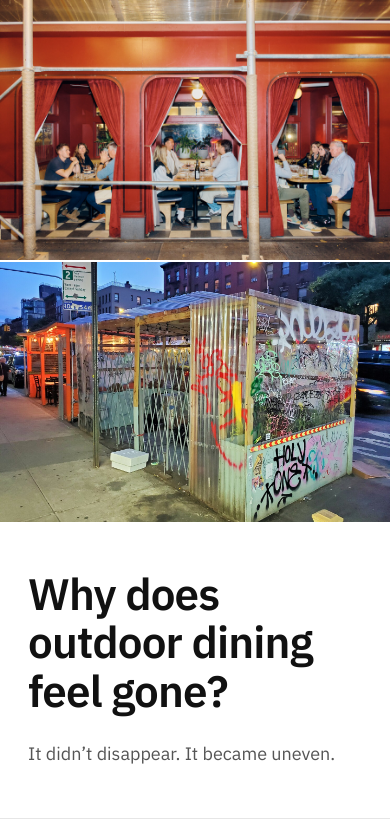
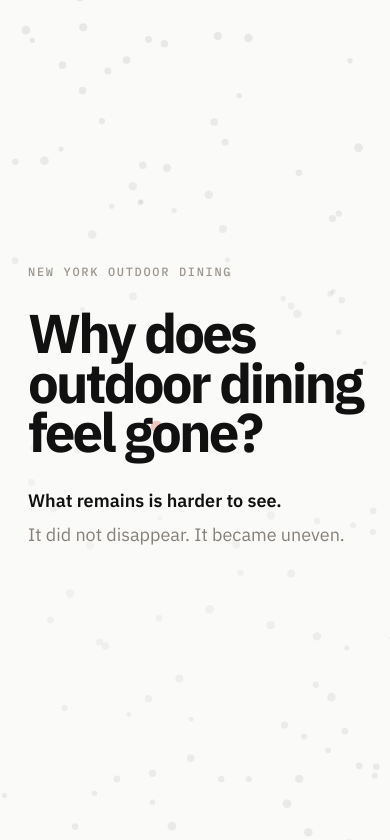
Before and after one commit to hoonkim0123/thesis, a Vue app in the folder vue-project/: page / in a window 390 px wide. Shown: the top 840 px of the page. Built offline with nearby package versions, Linux system fonts and the light colour scheme; no server answers.

Commit message:
landing page update

```diff
--- a/vue-project/src/App.vue
+++ b/vue-project/src/App.vue
@@ -8,6 +8,7 @@ import CorridorGuideMap from './components/CorridorGuideMap.vue'
 import RemainingShareChart from './components/RemainingShareChart.vue'
 import ConstraintsSummary from './components/ConstraintsSummary.vue'
 import CorridorStripDiagram from './components/CorridorStripDiagram.vue'
+import LandingHero from './components/LandingHero.vue'
 
 const activeLayer = ref(null)
 const activeCorridor = ref('Amsterdam Avenue')
@@ -46,25 +47,7 @@ S8: Street level ending
 
 <template>
   <main>
-    <section id="s1">
-      <div class="s1-images fade">
-        <div class="s1-image s1-image-left">
-          <img src="/images/s1-vibrant.jpg" alt="Vibrant outdoor dining during pandemic" />
-        </div>
-
-        <div class="s1-image s1-image-right">
-          <img src="/images/s1-shed.jpg" alt="Empty or contested outdoor dining structures" />
-        </div>
-      </div>
-
-      <div class="w">
-        <h1 class="hed hed-main fade">Why does outdoor dining feel gone?</h1>
-
-        <p class="body-l fade">
-          It didn’t disappear. It became uneven.
-        </p>
-      </div>
-    </section>
+    <LandingHero />
 
     <section id="s1b">
       <div class="w">
--- /dev/null
+++ b/vue-project/src/components/LandingHero.vue
@@ -0,0 +1,345 @@
+<template>
+  <section id="s1" class="hero">
+    <canvas ref="canvasEl" class="heroCanvas" aria-hidden="true"></canvas>
+
+    <div class="heroShade"></div>
+
+    <div class="heroContent">
+      <div class="heroInner">
+        <span class="kicker">New York Outdoor Dining</span>
+
+        <h1 class="headline">
+          <span class="line line1">Why does</span>
+          <span class="line line2">outdoor dining</span>
+          <span class="line line3">feel gone?</span>
+        </h1>
+
+        <div class="dekBlock">
+          <p class="dek dek1">What remains is harder to see.</p>
+          <p class="dek dek2">It did not disappear. It became uneven.</p>
+        </div>
+      </div>
+    </div>
+  </section>
+</template>
+
+<script setup>
+import { onMounted, onBeforeUnmount, ref } from 'vue'
+
+const canvasEl = ref(null)
+
+let animId = null
+let ctx = null
+let W = 0
+let H = 0
+let dots = []
+let t = 0
+let startTime = null
+
+const CLUSTERS = [
+  { nx: 0.28, ny: 0.38, r: 0.08 },
+  { nx: 0.38, ny: 0.48, r: 0.07 },
+  { nx: 0.68, ny: 0.40, r: 0.09 },
+  { nx: 0.58, ny: 0.66, r: 0.07 },
+  { nx: 0.76, ny: 0.70, r: 0.06 },
+]
+
+function inCluster(nx, ny) {
+  for (const c of CLUSTERS) {
+    const dx = nx - c.nx
+    const dy = ny - c.ny
+
+    if (Math.sqrt(dx * dx + dy * dy) < c.r) {
+      return true
+    }
+  }
+
+  return false
+}
+
+function initDots() {
+  dots = []
+
+  const count = Math.floor((W * H) / 3000)
+
+  for (let i = 0; i < count; i += 1) {
+    const nx = Math.random()
+    const ny = Math.random()
+
+    const isRed = inCluster(nx, ny) && Math.random() < 0.30
+
+    dots.push({
+      x: nx * W,
+      y: ny * H,
+      nx,
+      ny,
+      r: isRed ? 4.2 + Math.random() * 1.8 : 2.4 + Math.random() * 2.0,
+      isRed,
+      alpha: isRed ? 0.78 + Math.random() * 0.18 : 0.30 + Math.random() * 0.22,
+      deathTime: isRed ? Infinity : 1.0 + Math.random() * 3.0,
+      vx: (Math.random() - 0.5) * 0.18,
+      vy: (Math.random() - 0.5) * 0.18,
+      phase: Math.random() * Math.PI * 2,
+    })
+  }
+}
+
+function resize() {
+  const canvas = canvasEl.value
+  if (!canvas) return
+
+  const rect = canvas.getBoundingClientRect()
+  const dpr = Math.min(window.devicePixelRatio || 1, 2)
+
+  W = rect.width * dpr
+  H = rect.height * dpr
+
+  canvas.width = W
+  canvas.height = H
+
+  ctx = canvas.getContext('2d')
+  initDots()
+}
+
+function draw(ts) {
+  if (!ctx) return
+
+  if (!startTime) {
+    startTime = ts
+  }
+
+  t = (ts - startTime) / 1000
+
+  ctx.clearRect(0, 0, W, H)
+  ctx.fillStyle = '#fafaf8'
+  ctx.fillRect(0, 0, W, H)
+
+  for (const d of dots) {
+    d.x += d.vx
+    d.y += d.vy
+
+    if (d.x < -20) d.x = W + 20
+    if (d.x > W + 20) d.x = -20
+    if (d.y < -20) d.y = H + 20
+    if (d.y > H + 20) d.y = -20
+
+    if (d.isRed) {
+      const emergeStart = 1.0
+      const emergeEnd = 2.4
+
+      let opacity = 0
+
+      if (t < emergeStart) {
+        opacity = 0.10
+      } else if (t < emergeEnd) {
+        const p = (t - emergeStart) / (emergeEnd - emergeStart)
+        opacity = d.alpha * p
+      } else {
+        const pulse = Math.sin(t * 1.15 + d.phase) * 0.18 + 0.90
+        opacity = d.alpha * pulse
+      }
+
+      ctx.beginPath()
+      ctx.arc(d.x, d.y, d.r, 0, Math.PI * 2)
+      ctx.fillStyle = `rgba(210, 82, 62, ${opacity})`
+      ctx.fill()
+    } else {
+      const fadeStart = d.deathTime
+      const fadeDur = 1.2
+
+      let opacity = d.alpha
+
+      if (t >= fadeStart && t < fadeStart + fadeDur) {
+        const p = (t - fadeStart) / fadeDur
+        opacity = d.alpha * (1 - p) + 0.035 * p
+      } else if (t >= fadeStart + fadeDur) {
+        opacity = 0.13
+      }
+
+      ctx.beginPath()
+      ctx.arc(d.x, d.y, d.r, 0, Math.PI * 2)
+      ctx.fillStyle = `rgba(95, 91, 85, ${opacity})`
+      ctx.fill()
+    }
+  }
+
+  animId = requestAnimationFrame(draw)
+}
+
+onMounted(() => {
+  resize()
+
+  window.addEventListener('resize', resize)
+  animId = requestAnimationFrame(draw)
+})
+
+onBeforeUnmount(() => {
+  if (animId) {
+    cancelAnimationFrame(animId)
+  }
+
+  window.removeEventListener('resize', resize)
+})
+</script>
+
+<style scoped>
+.hero {
+  position: relative;
+  width: 100%;
+  min-height: 100svh;
+  background: #fafaf8;
+  border-bottom: 1px solid #e6e3de;
+  overflow: hidden;
+}
+
+.heroCanvas {
+  position: absolute;
+  inset: 0;
+  width: 100%;
+  height: 100%;
+  display: block;
+}
+
+.heroShade {
+  position: absolute;
+  inset: 0;
+  z-index: 1;
+  pointer-events: none;
+  background:
+    radial-gradient(
+      circle at 32% 55%,
+      rgba(250, 250, 248, 0.68) 0%,
+      rgba(250, 250, 248, 0.50) 28%,
+      rgba(250, 250, 248, 0.24) 58%,
+      rgba(250, 250, 248, 0.06) 100%
+    );
+}
+
+.heroContent {
+  position: relative;
+  z-index: 2;
+  width: 100%;
+  min-height: 100svh;
+  display: flex;
+  align-items: center;
+  justify-content: flex-start;
+  padding: 72px 0;
+  box-sizing: border-box;
+}
+
+.heroInner {
+  width: min(1080px, calc(100% - 120px));
+  margin: 0 auto;
+  transform: translateY(-4vh);
+}
+
+.kicker {
+  display: block;
+  font-family: var(--mono, "IBM Plex Mono", monospace);
+  font-size: 12px;
+  font-weight: 500;
+  letter-spacing: 0.14em;
+  text-transform: uppercase;
+  color: #9d968e;
+  margin-bottom: 34px;
+  opacity: 0;
+  animation: fadeUp 0.6s ease forwards;
+  animation-delay: 0.2s;
+}
+
+.headline {
+  display: flex;
+  flex-direction: column;
+  font-family: var(--sans, "IBM Plex Sans", sans-serif);
+  font-size: clamp(58px, 8.5vw, 132px);
+  font-weight: 700;
+  line-height: 0.9;
+  letter-spacing: -0.052em;
+  color: #111111;
+  margin: 0 0 42px;
+}
+
+.line {
+  display: block;
+  opacity: 0;
+  transform: translateY(18px);
+}
+
+.line1 {
+  animation: fadeUp 0.7s ease forwards;
+  animation-delay: 0.35s;
+}
+
+.line2 {
+  animation: fadeUp 0.7s ease forwards;
+  animation-delay: 0.5s;
+}
+
+.line3 {
+  animation: fadeUp 0.7s ease forwards;
+  animation-delay: 0.65s;
+}
+
+.dekBlock {
+  margin: 0;
+}
+
+.dek {
+  font-family: var(--sans, "IBM Plex Sans", sans-serif);
+  font-size: clamp(18px, 1.7vw, 24px);
+  line-height: 1.45;
+  margin: 0;
+  opacity: 0;
+}
+
+.dek1 {
+  color: #111111;
+  font-weight: 600;
+  animation: fadeUp 0.6s ease forwards;
+  animation-delay: 0.9s;
+}
+
+.dek2 {
+  color: #878078;
+  font-weight: 400;
+  margin-top: 8px;
+  animation: fadeUp 0.6s ease forwards;
+  animation-delay: 1.08s;
+}
+
+@keyframes fadeUp {
+  from {
+    opacity: 0;
+    transform: translateY(14px);
+  }
+
+  to {
+    opacity: 1;
+    transform: translateY(0);
+  }
+}
+
+@media (max-width: 760px) {
+  .heroContent {
+    padding: 52px 0;
+  }
+
+  .heroInner {
+    width: calc(100% - 56px);
+    transform: translateY(-2vh);
+  }
+
+  .kicker {
+    margin-bottom: 26px;
+  }
+
+  .headline {
+    font-size: clamp(50px, 14vw, 82px);
+    margin-bottom: 32px;
+  }
+
+  .dek {
+    font-size: 18px;
+  }
+}
+</style>
```
